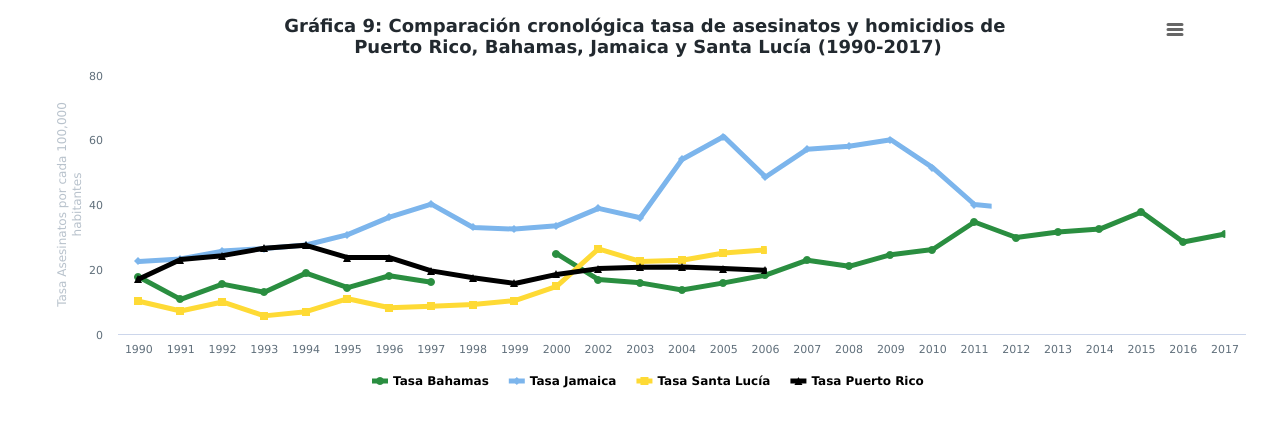
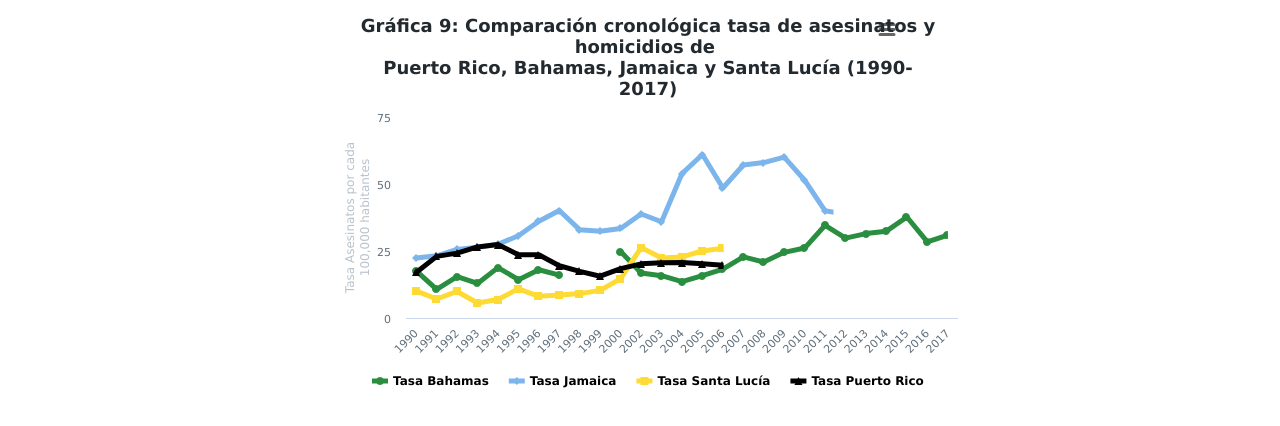
Before and after one commit to erduprojectarecibo/erduprojectarecibo.github.io, a website: page resources/iFrames/dchart09.html in a window 1280 px wide. Drawn offline with nearby package versions, Linux system fonts and the light colour scheme.

Commit message:
Style update

```diff
--- a/resources/iFrames/dchart09.html
+++ b/resources/iFrames/dchart09.html
@@ -20,9 +20,9 @@
     }
 
     #dchart09 {
-        width:95%;
-        height:100%;
-        margin-left:2.5%;
+        width:50%;
+        height:80%;
+        margin-left:25%;
     }
 
     h2 {
```
